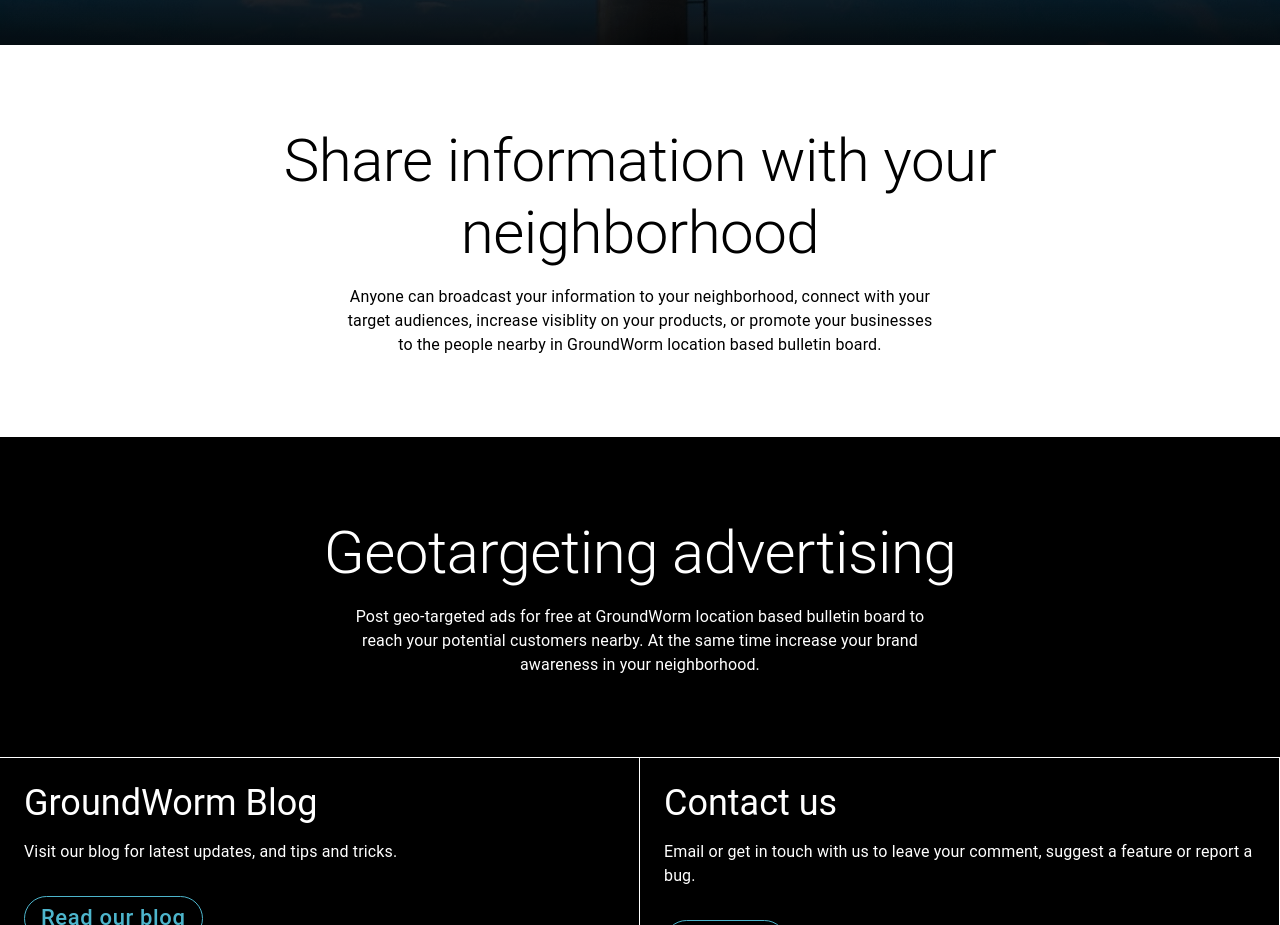
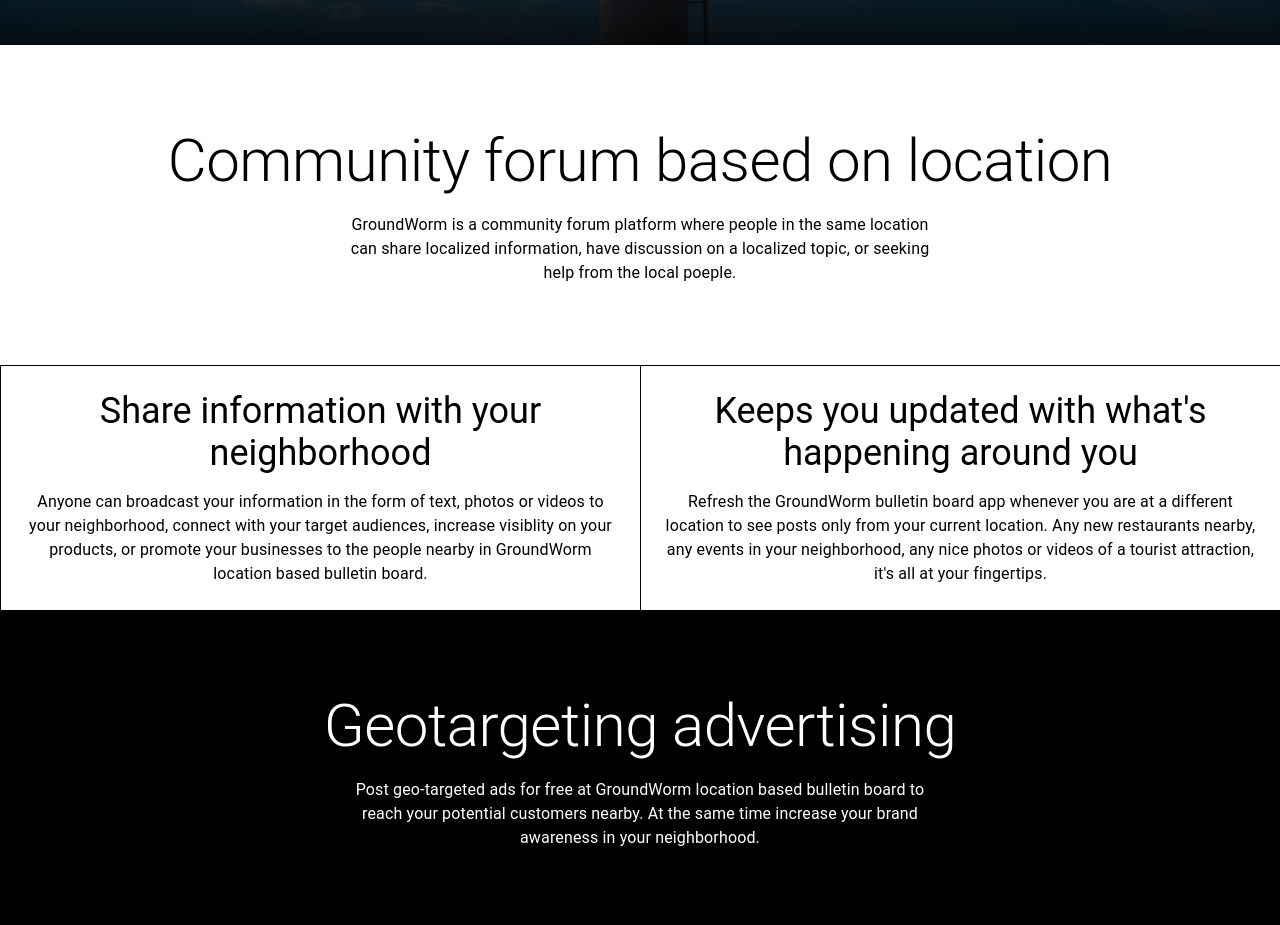
Before and after one commit to koosoftware/groundworm-landing-page, a Next.js app: page / in a window 1280 px wide. Shown: the part 820-1745 px from the top of the page. Built offline with nearby package versions, Linux system fonts and the light colour scheme.

Commit message:
add content

```diff
--- a/pages/index.tsx
+++ b/pages/index.tsx
@@ -256,17 +256,79 @@
         <Box component="main" pl={3} pr={3} pt={10} pb={10}>
           <Box display={"flex"} justifyContent={"center"}>
             <Typography variant="h2" maxWidth={1000} textAlign="center">
-              Share information with your neighborhood
+              Community forum based on location
             </Typography>
           </Box>
           <Box display={"flex"} justifyContent={"center"} pt={2}>
             <Typography maxWidth={600} textAlign="center">
-              Anyone can broadcast your information to your neighborhood,
-              connect with your target audiences, increase visiblity on your
-              products, or promote your businesses to the people nearby in
-              GroundWorm location based bulletin board.
+              GroundWorm is a community forum platform where people in the same
+              location can share localized information, have discussion on a
+              localized topic, or seeking help from the local poeple.
             </Typography>
           </Box>
+        </Box>
+
+        <Box component="main">
+          <Grid container columns={{ xs: 4, sm: 6, md: 12 }}>
+            <Grid
+              p={3}
+              item
+              xs={4}
+              sm={6}
+              md={6}
+              borderTop={"1px solid #000000"}
+              borderLeft={"1px solid #000000"}
+            >
+              <Box display={"flex"} justifyContent={"center"}>
+                <Typography
+                  variant="h3"
+                  fontSize={36}
+                  maxWidth={1000}
+                  textAlign="center"
+                >
+                  Share information with your neighborhood
+                </Typography>
+              </Box>
+              <Box display={"flex"} justifyContent={"center"} pt={2}>
+                <Typography maxWidth={600} textAlign="center">
+                  Anyone can broadcast your information in the form of text,
+                  photos or videos to your neighborhood, connect with your
+                  target audiences, increase visiblity on your products, or
+                  promote your businesses to the people nearby in GroundWorm
+                  location based bulletin board.
+                </Typography>
+              </Box>
+            </Grid>
+            <Grid
+              p={3}
+              item
+              xs={4}
+              sm={6}
+              md={6}
+              borderTop={"1px solid #000000"}
+              borderLeft={"1px solid #000000"}
+            >
+              <Box display={"flex"} justifyContent={"center"}>
+                <Typography
+                  variant="h3"
+                  fontSize={36}
+                  maxWidth={1000}
+                  textAlign="center"
+                >
+                  Keeps you updated with what's happening around you
+                </Typography>
+              </Box>
+              <Box display={"flex"} justifyContent={"center"} pt={2}>
+                <Typography maxWidth={600} textAlign="center">
+                  Refresh the GroundWorm bulletin board app whenever you are at
+                  a different location to see posts only from your current
+                  location. Any new restaurants nearby, any events in your
+                  neighborhood, any nice photos or videos of a tourist
+                  attraction, it's all at your fingertips.
+                </Typography>
+              </Box>
+            </Grid>
+          </Grid>
         </Box>
 
         <Box
```
